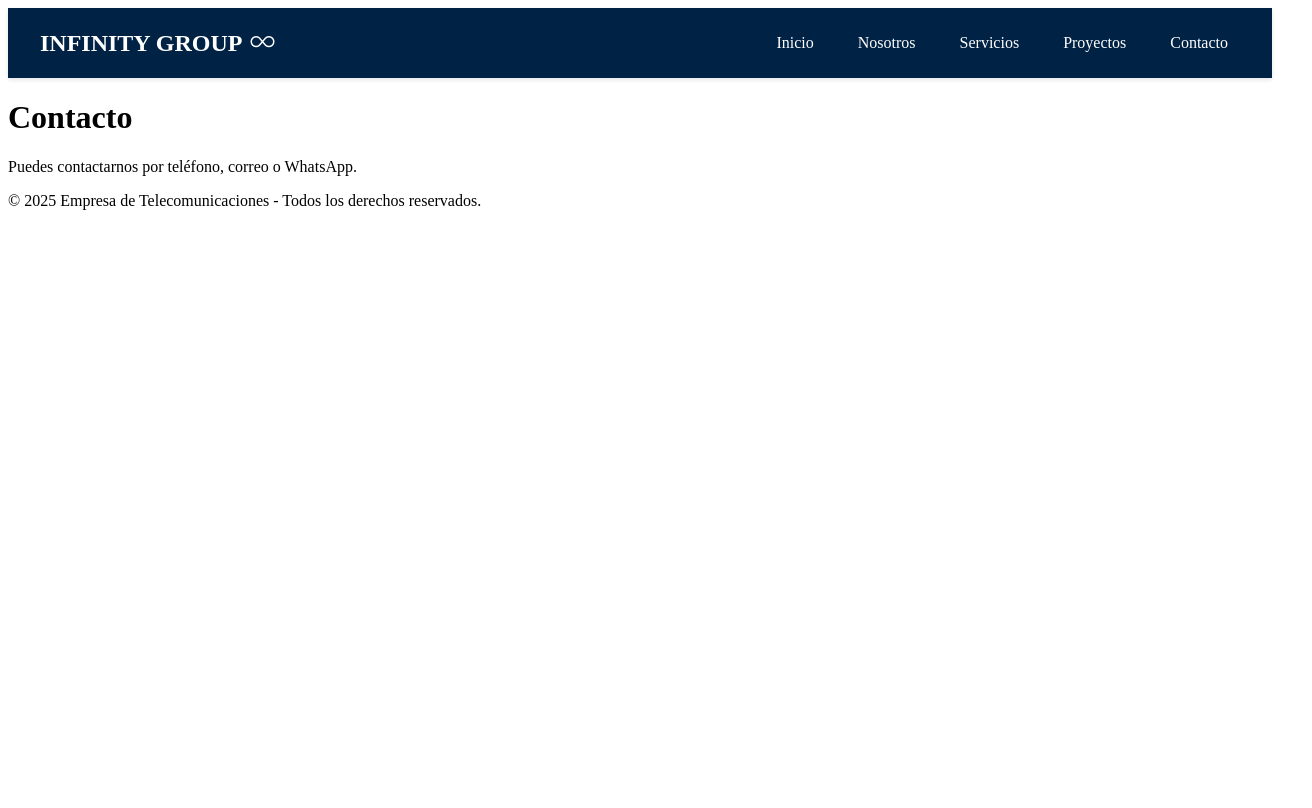
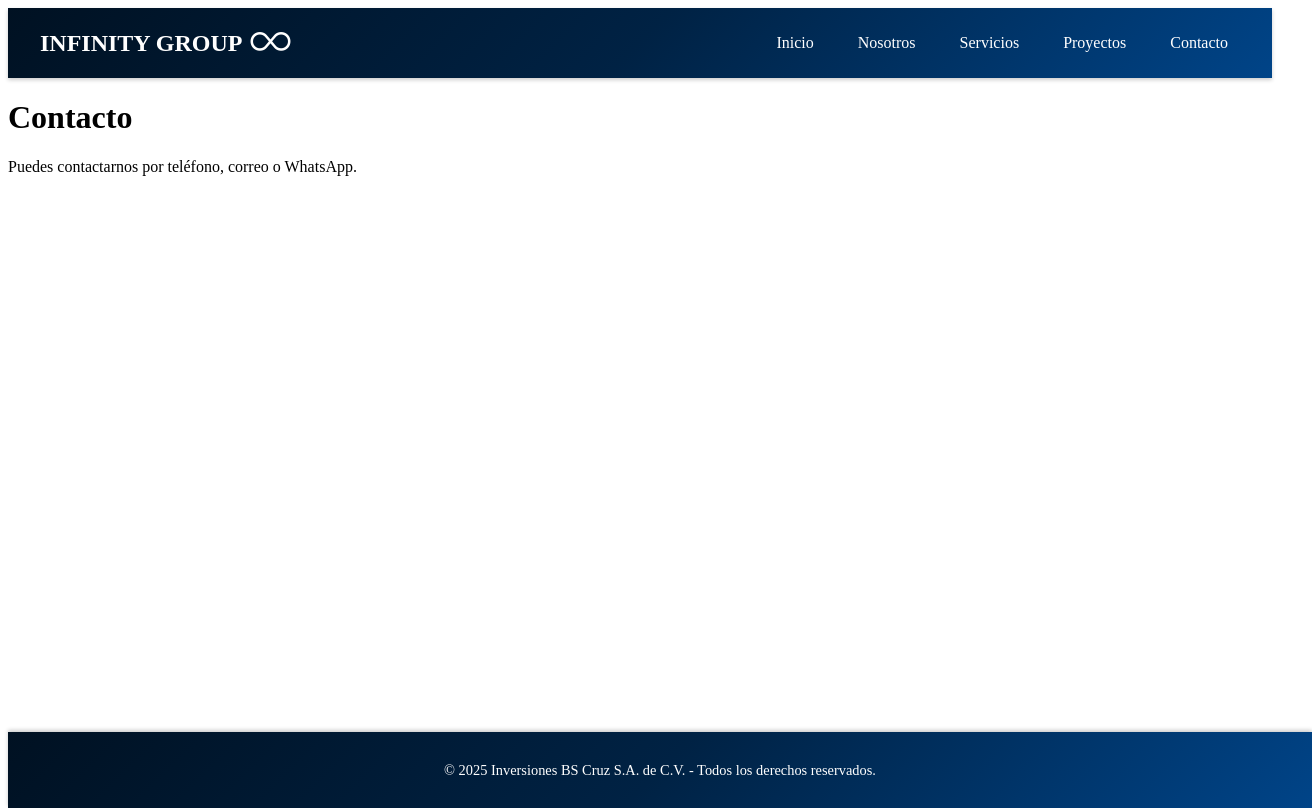
Before and after one commit to CordzB/PagWeb-IG, a React (Vite) app in the folder pagweb-ig/: page /contacto in a window 1280 px wide. Shown: the whole page, 1312 px wide, since content can reach past the window. Built offline with nearby package versions, Linux system fonts and the light colour scheme.

Commit message:
css y menu de color

```diff
--- a/pagweb-ig/src/components/Footer.jsx
+++ b/pagweb-ig/src/components/Footer.jsx
@@ -1,7 +1,7 @@
 function Footer() {
   return (
-    <footer>
-      <p>© 2025 Empresa de Telecomunicaciones - Todos los derechos reservados.</p>
+    <footer className="footer">
+      <p>© 2025 Inversiones BS Cruz S.A. de C.V. - Todos los derechos reservados.</p>
     </footer>
   )
 }
--- a/pagweb-ig/src/components/Menu.css
+++ b/pagweb-ig/src/components/Menu.css
@@ -1,10 +1,10 @@
 .menu {
-  background-color: #002244;
+  background: linear-gradient(135deg, #001122, #002244, #004488);
   padding: 10px 0;
   position: sticky;
   top: 0;
   z-index: 1000;
-  box-shadow: 0 2px 4px rgba(0,0,0,0.1);
+  box-shadow: 0 2px 4px rgba(0,0,0,0.2);
 }
 
 .menu-container {
--- a/pagweb-ig/src/components/Menu.jsx
+++ b/pagweb-ig/src/components/Menu.jsx
@@ -12,10 +12,18 @@ function Menu() {
   return (
     <nav className="menu">
       <div className="menu-container">
-        <div className="menu-logo">
-          INFINITY GROUP
-          <i className="bi bi-infinity" style={{ marginLeft: '8px' }}></i>
-        </div>
+       <div className="menu-logo">
+  INFINITY GROUP
+  <i
+    className="bi bi-infinity"
+    style={{
+      marginLeft: '8px',
+      fontSize: '2.5rem', /* más grande */
+      verticalAlign: 'middle' /* para que quede bien alineado */
+    }}
+  ></i>
+</div>
+
 
         <div className="menu-hamburger" onClick={toggleMenu}>
           ☰
--- a/pagweb-ig/src/index.css
+++ b/pagweb-ig/src/index.css
@@ -60,3 +60,41 @@
 .carrusel-controls button:hover {
   background-color: rgba(0, 0, 0, 0.8);
 }
+/* --- Footer bonito --- */
+.footer {
+  background-color: #002244;
+  color: #ffffff;
+  text-align: center;
+  padding: 15px 20px;
+  position: relative;
+  bottom: 0;
+  width: 100%;
+  font-size: 0.9rem;
+  box-shadow: 0 -2px 4px rgba(0,0,0,0.1);
+}
+
+/* Forzar que el footer se quede abajo si la página es corta */
+html, body {
+  height: 100%;
+}
+
+#root {
+  min-height: 100%;
+  display: flex;
+  flex-direction: column;
+}
+
+footer {
+  margin-top: auto;
+}
+.footer {
+  background: linear-gradient(135deg, #001122, #002244, #004488);
+  color: #ffffff;
+  text-align: center;
+  padding: 15px 20px;
+  position: relative;
+  bottom: 0;
+  width: 100%;
+  font-size: 0.9rem;
+  box-shadow: 0 -2px 4px rgba(0,0,0,0.2);
+}
```
